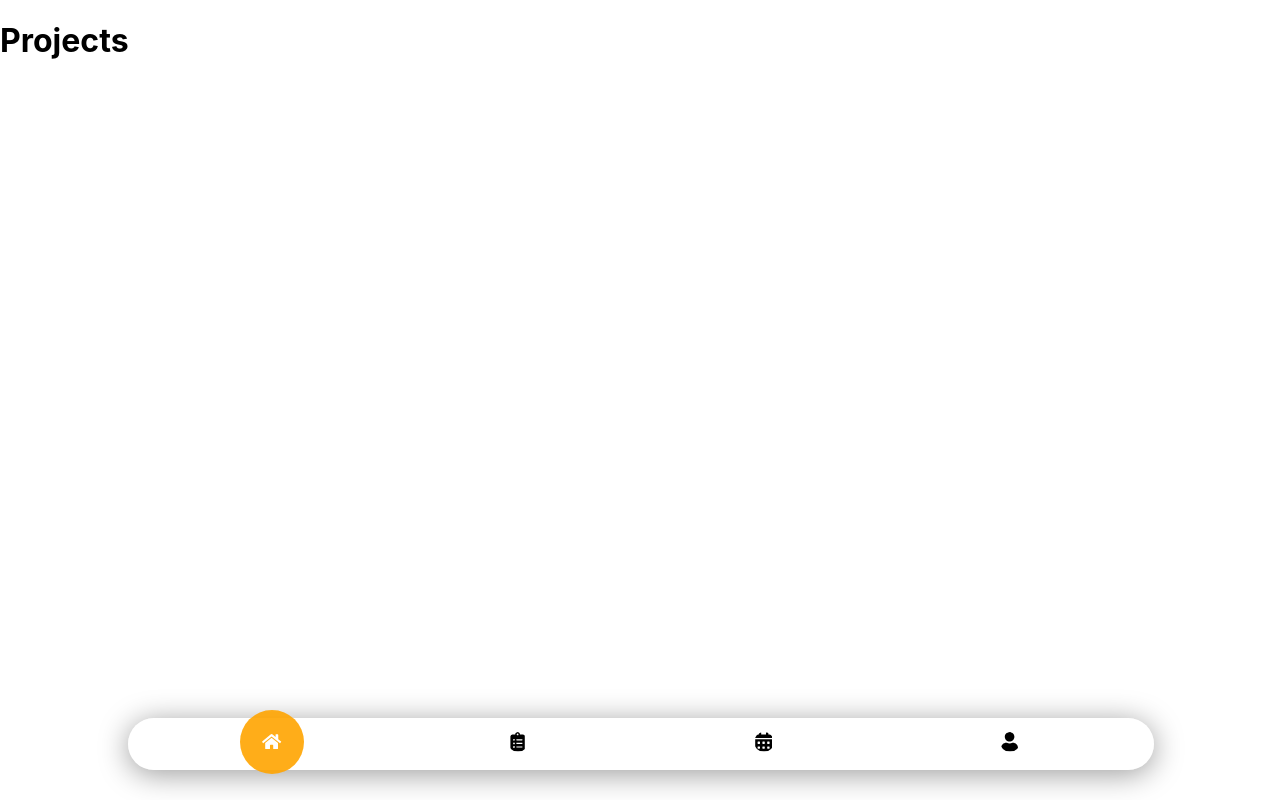
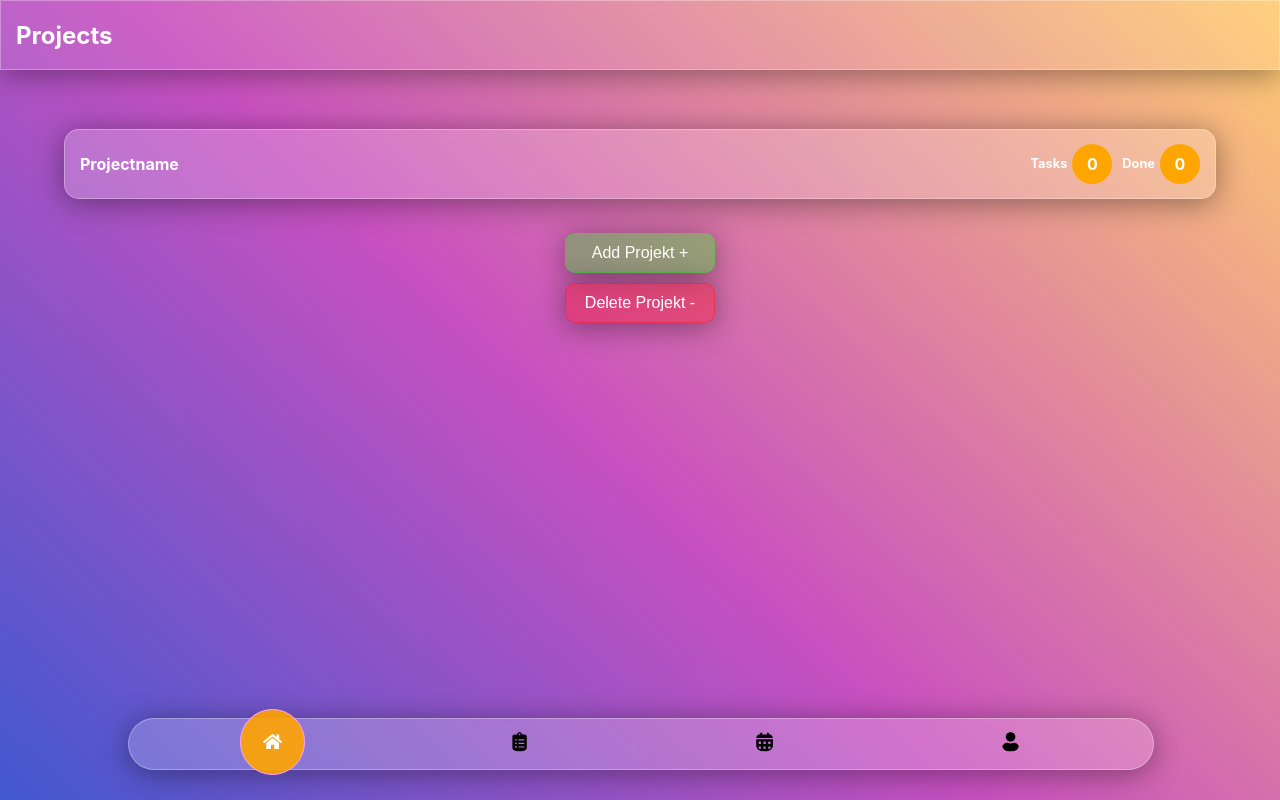
Before and after one commit to Melih4irat/Capstone, a Next.js app: page /projects in a window 1280 px wide. Built offline with nearby package versions, Linux system fonts and the light colour scheme.

Commit message:
createProjectsComponents+styling

```diff
--- a/components/Dashboard/DoneTaskCard.js
+++ b/components/Dashboard/DoneTaskCard.js
@@ -42,4 +42,5 @@ const ParamCircle = styled.div`
 `;
 const ContainerHeadingThree = styled.h3`
   font-size: 1.3rem;
+  color: #fff;
 `;
--- a/components/Dashboard/TaskToFinischCard.js
+++ b/components/Dashboard/TaskToFinischCard.js
@@ -42,4 +42,5 @@ const ParamCircle = styled.div`
 `;
 const ContainerHeadingThree = styled.h3`
   font-size: 1.3rem;
+  color: #fff;
 `;
--- a/components/Dashboard/ToDoTaskCard.js
+++ b/components/Dashboard/ToDoTaskCard.js
@@ -42,4 +42,5 @@ const ParamCircle = styled.div`
 `;
 const ContainerHeadingThree = styled.h3`
   font-size: 1.3rem;
+  color: #fff;
 `;
--- a/components/Dashboard/WiPCard.js
+++ b/components/Dashboard/WiPCard.js
@@ -42,4 +42,5 @@ const ParamCircle = styled.div`
 `;
 const ContainerHeadingThree = styled.h3`
   font-size: 1.3rem;
+  color: #fff;
 `;
--- a/components/Navigation/Navigation.js
+++ b/components/Navigation/Navigation.js
@@ -89,7 +89,7 @@ const Home = styled(FaHome)`
   font-size: 1.2rem;
   ${props =>
     props.pageState === "dashboard"
-      ? "background-color: rgba(255,165,0, 0.9); color:white;"
+      ? "background-color: rgba(255,165,0, 0.9); color:white; border: 1px solid rgba(255,165,255, 1.0);"
       : " "};
 `;
 const ClipBoard = styled(FaClipboardList)`
@@ -101,7 +101,7 @@ const ClipBoard = styled(FaClipboardList)`
 
   ${props =>
     props.pageState === "projects"
-      ? "background-color: rgba(255,165,0, 0.9); color:white;"
+      ? "background-color: rgba(255,165,0, 0.9); color:white; border: 1px solid rgba(255,165,255, 1.0);"
       : " "};
 `;
 const Calendar = styled(FaCalendarAlt)`
@@ -112,7 +112,7 @@ const Calendar = styled(FaCalendarAlt)`
   font-size: 1.2rem;
   ${props =>
     props.pageState === "calendar"
-      ? "background-color: rgba(255,165,0, 0.9); color:white;"
+      ? "background-color: rgba(255,165,0, 0.9); color:white; border: 1px solid rgba(255,165,255, 1.0);"
       : " "};
 `;
 const Profile = styled(FaUser)`
@@ -123,6 +123,6 @@ const Profile = styled(FaUser)`
   font-size: 1.2rem;
   ${props =>
     props.pageState === "profile"
-      ? "background-color: rgba(255,165,0, 0.9); color:white;"
+      ? "background-color: rgba(255,165,0, 0.9); color:white; border: 1px solid rgba(255,165,255, 1.0);"
       : " "};
 `;
--- /dev/null
+++ b/components/Projects/CardGrid.js
@@ -0,0 +1,48 @@
+import styled from "styled-components";
+import {ProjectCard} from "./ProjectCard";
+
+export function CardGrid() {
+  return (
+    <GridContainer>
+      <ProjectCard />
+      <AddProjectButton>Add Projekt +</AddProjectButton>
+
+      <DeleteProjectButton>Delete Projekt -</DeleteProjectButton>
+    </GridContainer>
+  );
+}
+
+const GridContainer = styled.div`
+  width: 90%;
+  display: flex;
+  flex-direction: column;
+  align-items: center;
+`;
+const AddProjectButton = styled.button`
+  width: 150px;
+  height: 40px;
+  color: white;
+
+  font-size: 1rem;
+  border-radius: 10px;
+  background: rgba(0, 255, 0, 0.3);
+  box-shadow: 0 4px 30px rgba(0, 0, 0, 0.4);
+  backdrop-filter: blur(5px);
+  -webkit-backdrop-filter: blur(5px);
+  border: 1px solid rgba(0, 255, 0, 0.3);
+  margin: 5px 0;
+`;
+const DeleteProjectButton = styled.button`
+  width: 150px;
+  height: 40px;
+  font-size: 1rem;
+  color: white;
+
+  border-radius: 10px;
+  background: rgba(255, 0, 0, 0.3);
+  box-shadow: 0 4px 30px rgba(0, 0, 0, 0.4);
+  backdrop-filter: blur(5px);
+  -webkit-backdrop-filter: blur(5px);
+  border: 1px solid rgba(255, 0, 0, 0.3);
+  margin: 5px 0;
+`;
--- /dev/null
+++ b/components/Projects/ProjectCard.js
@@ -0,0 +1,76 @@
+import styled from "styled-components";
+export function ProjectCard() {
+  return (
+    <CardContainer>
+      <HeadingTwo>Projectname</HeadingTwo>
+      <ParamContainer>
+        <ParamInnerContainer>
+          <HeadingThree>Tasks</HeadingThree>
+          <ParamCircle>
+            <ParamHeadingThree>0</ParamHeadingThree>
+          </ParamCircle>
+        </ParamInnerContainer>
+
+        <ParamInnerContainer>
+          <HeadingThree>Done</HeadingThree>
+          <ParamCircle>
+            <ParamHeadingThree>0</ParamHeadingThree>
+          </ParamCircle>
+        </ParamInnerContainer>
+      </ParamContainer>
+    </CardContainer>
+  );
+}
+const CardContainer = styled.div`
+  width: 100%;
+  height: 70px;
+  border-radius: 15px;
+  background: rgba(255, 255, 255, 0.2);
+  box-shadow: 0 4px 30px rgba(0, 0, 0, 0.4);
+  backdrop-filter: blur(5px);
+  -webkit-backdrop-filter: blur(5px);
+  border: 1px solid rgba(255, 255, 255, 0.3);
+  margin: 2.5%;
+
+  display: flex;
+  justify-content: space-between;
+  align-items: center;
+`;
+const HeadingTwo = styled.h2`
+  font-size: 1rem;
+  color: #fff;
+  margin-left: 15px;
+`;
+const ParamContainer = styled.div`
+  display: flex;
+  justify-content: center;
+  align-items: center;
+  margin-right: 15px;
+`;
+const ParamInnerContainer = styled.div`
+  display: flex;
+  justify-content: center;
+  align-items: center;
+`;
+const ParamCircle = styled.div`
+  width: 40px;
+  height: 40px;
+  border-radius: 30px;
+  background-color: orange;
+  display: flex;
+  justify-content: center;
+  align-items: center;
+
+  bottom: 10px;
+  right: 10px;
+`;
+const ParamHeadingThree = styled.h3`
+  font-size: 1rem;
+  color: #fff;
+`;
+const HeadingThree = styled.h3`
+  font-size: 0.8rem;
+  margin-left: 10px;
+  margin-right: 5px;
+  color: #fff;
+`;
--- a/pages/projects/index.js
+++ b/pages/projects/index.js
@@ -1,3 +1,44 @@
+import styled from "styled-components";
+import {CardGrid} from "../../components/Projects/CardGrid";
 export default function projects() {
-  return <h1>Projects</h1>;
+  return (
+    <MainPage>
+      <Header>
+        <HeadingOne>Projects</HeadingOne>
+      </Header>
+      <CardGrid />
+    </MainPage>
+  );
 }
+
+const MainPage = styled.main`
+  width: 100vw;
+  height: 100vh;
+  background-color: #4158d0;
+  background-image: linear-gradient(
+    43deg,
+    #4158d0 0%,
+    #c850c0 46%,
+    #ffcc70 100%
+  );
+  display: flex;
+  flex-direction: column;
+  align-items: center;
+`;
+const Header = styled.header`
+  width: 100%;
+  height: 70px;
+  padding: 20px 15px;
+
+  background: rgba(255, 255, 255, 0.1);
+  box-shadow: 0 4px 30px rgba(0, 0, 0, 0.4);
+  backdrop-filter: blur(5px);
+  -webkit-backdrop-filter: blur(5px);
+  border: 1px solid rgba(255, 255, 255, 0.3);
+  margin-bottom: 30px;
+`;
+const HeadingOne = styled.h1`
+  margin: 0;
+  color: #fff;
+  font-size: 1.5rem;
+`;
```
Also changed, not shown: components/Dashboard/ProjectCard.js (+5 -4 lines).
